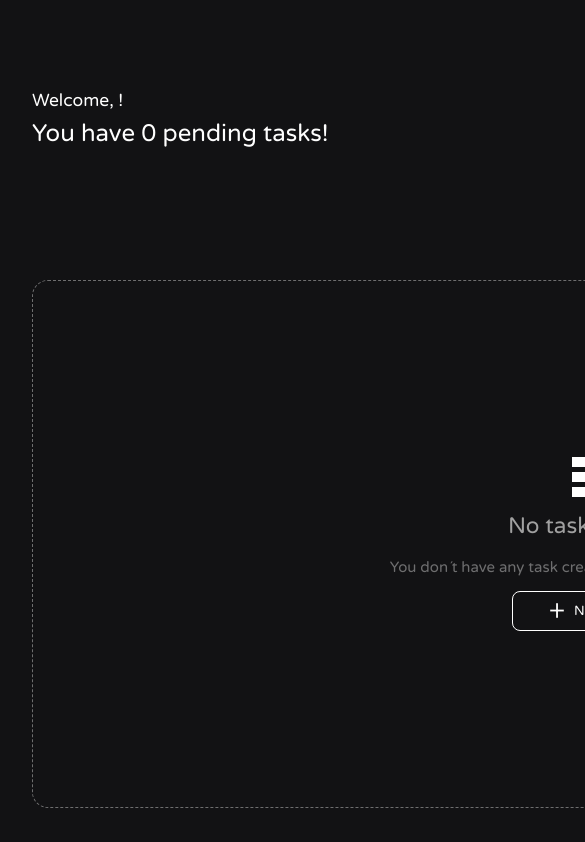
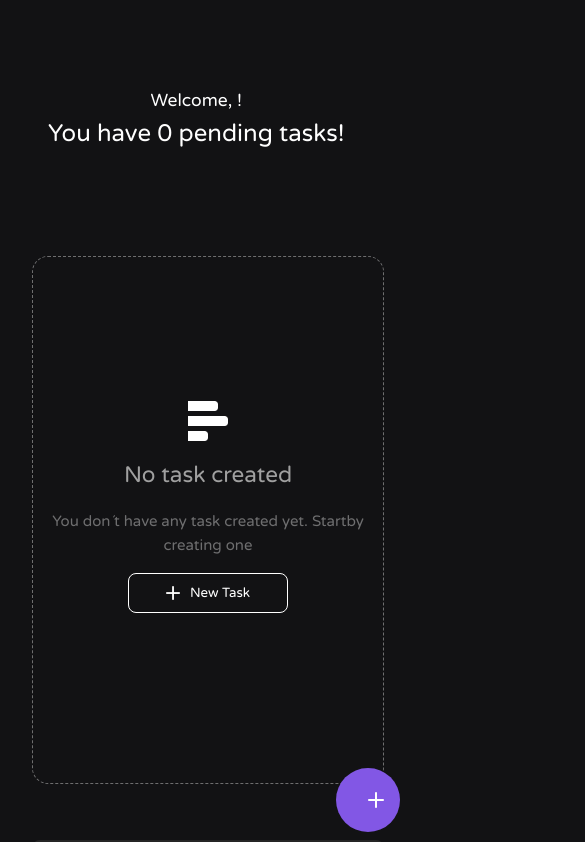
Before and after one commit to diogenesOliver/Task-s, a Vue app in the folder web/: page /task-s/1/1 in a window 390 px wide. Shown: the top 842 px of the page, 585 px wide, since content can reach past the window. Built offline with nearby package versions, Linux system fonts and the light colour scheme; no server answers; what @uiball/loaders would draw is missing.

Commit message:
wip: Initializing responsivity of task page

```diff
--- a/web/src/components/TaskPageComponent.vue
+++ b/web/src/components/TaskPageComponent.vue
@@ -8,7 +8,7 @@
             </div>
             <button class="new-task" @click.prevent="openModal()">
                 <img src="../assets/mais.png">
-                New Task
+                <p>New Task</p>
             </button>
 
         </div>
@@ -256,26 +256,26 @@ h1 {
     gap: .7rem;
 }
 
-.message h2{
+.message h2 {
     color: #a0a0a0;
 }
 
-.message p{
+.message p {
     color: #ebebeb6c;
 }
 
-.button-msg-from-0-task{
+.button-msg-from-0-task {
     background-color: transparent;
     border: solid 1px #FFFFFF;
 
     height: 2.5rem;
 }
 
-.button-msg-from-0-task:hover{
+.button-msg-from-0-task:hover {
     background-color: transparent;
 }
 
-.message button img{
+.message button img {
     height: .9rem;
 }
 
@@ -439,4 +439,49 @@ svg {
     background-color: #252525;
     border-radius: .5rem;
 }
+
+@media (max-width: 1100px) {
+    .wrapper{
+        width: 22rem;;
+    }
+
+    .nav-div{
+        gap: 10rem;
+        padding-inline: 1rem;
+    }
+
+    .infoir{
+        text-align: center;
+    }
+
+    .msg-from-0-tasks{
+        margin-top: 3.5rem;
+    }
+
+    .message{
+        text-align: center;
+        gap: 1rem;
+
+        margin-top: 9rem;
+    }
+
+    .nav-div .new-task{
+        position: absolute;
+        border-radius: 50%;
+
+        width: 4rem;
+        height: 4rem;
+
+        margin-top: 85rem;
+        margin-left: 18rem;
+    }
+
+    .nav-div .new-task p{
+        display: none;
+    }
+
+    .nav-div .new-task img{
+        height: 1rem;
+    }
+}
 </style>
```
